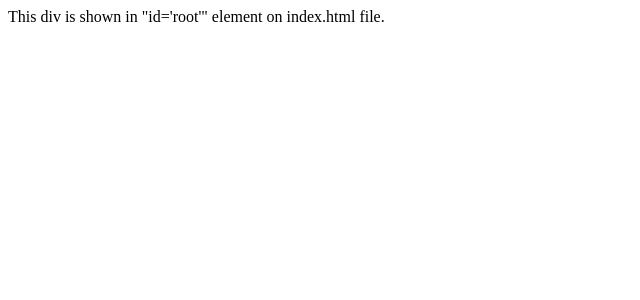
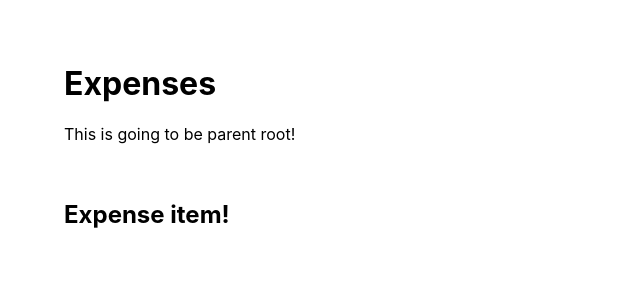
Before and after one commit to FilipPandi/react-exercises, a React (Create React App) app: page / in a window 1280 px wide. Shown: the top 300 px of the page, without its empty margins (0-640 px from the left). Built offline with nearby package versions, Linux system fonts and the light colour scheme.

Commit message:
Add first compnent.

```diff
--- a/public/index.html
+++ b/public/index.html
@@ -1,14 +1,12 @@
 <!DOCTYPE html>
 <html lang="en">
-  <head>
-    <meta charset="utf-8" />
-    <meta name="viewport" content="width=device-width, initial-scale=1" />
-    <meta name="theme-color" content="#000000" />
-
+<head>
+    <meta charset="utf-8"/>
+    <meta content="width=device-width, initial-scale=1" name="viewport"/>
+    <meta content="#000000" name="theme-color"/>
     <title>Expense-app</title>
-  </head>
-  <body>
-    <noscript>You need to enable JavaScript to run this app.</noscript>
-    <div id="root"></div>
-  </body>
+</head>
+<body>
+<div id="root"></div>
+</body>
 </html>
--- a/src/App.js
+++ b/src/App.js
@@ -1,7 +1,13 @@
+import ExpenseItem from "./components/ExpenseItem";
 function App() {
-  return (
-      <div>This div is shown in "id='root'" element on index.html file.</div>
-  );
+    return (
+        <div>
+            <h1>Expenses</h1>
+            <p>This is going to be parent root!</p>
+            <br/>
+            <ExpenseItem/>
+        </div>
+    );
 }
 
 export default App;
--- /dev/null
+++ b/src/components/ExpenseItem.js
@@ -0,0 +1,7 @@
+function ExpenseItem() {
+    return (
+        <h2>Expense item!</h2>
+    );
+}
+
+export default ExpenseItem;
--- a/src/index.css
+++ b/src/index.css
@@ -1,5 +1,5 @@
 body {
-  margin: 0;
+  margin: 5%;
   font-family: -apple-system, BlinkMacSystemFont, 'Segoe UI', 'Roboto', 'Oxygen',
     'Ubuntu', 'Cantarell', 'Fira Sans', 'Droid Sans', 'Helvetica Neue',
     sans-serif;
--- a/src/index.js
+++ b/src/index.js
@@ -1,10 +1,8 @@
 import React from 'react';
 import ReactDOM from 'react-dom/client';
+
+import './index.css'
 import App from './App';
 
 const root = ReactDOM.createRoot(document.getElementById('root'));
-root.render(
-  <React.StrictMode>
-    <App />
-  </React.StrictMode>
-);
+root.render(<App/>);
```
